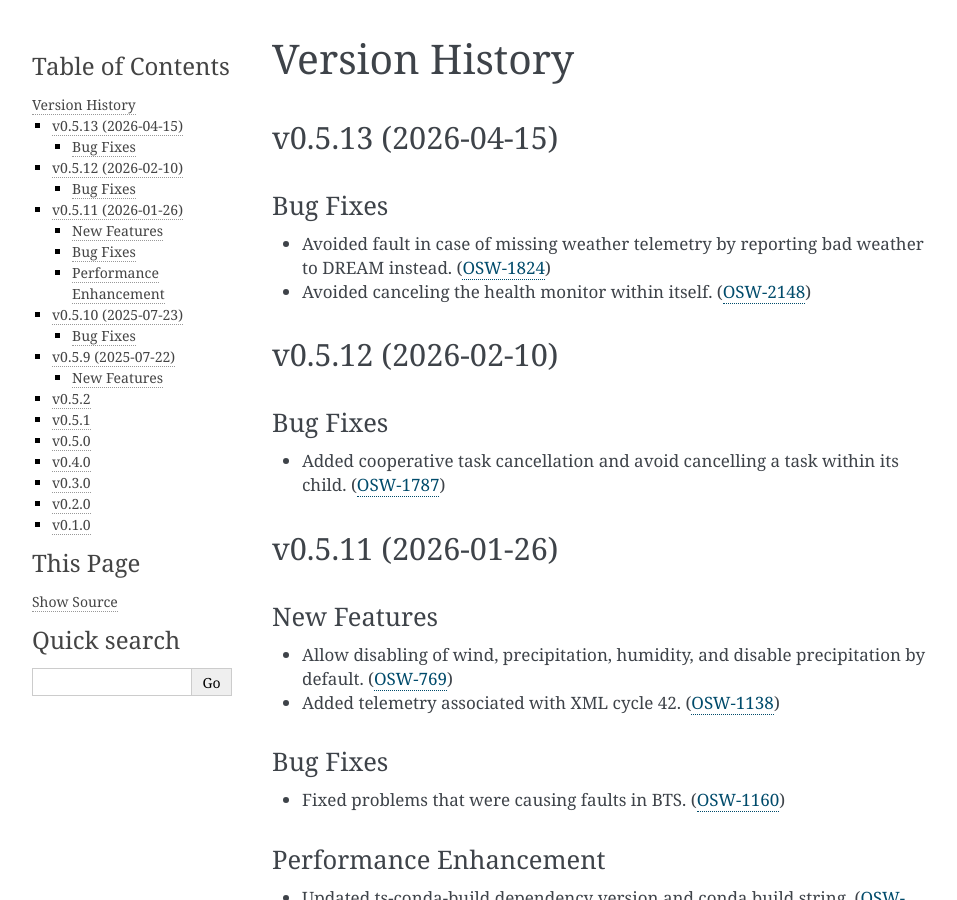
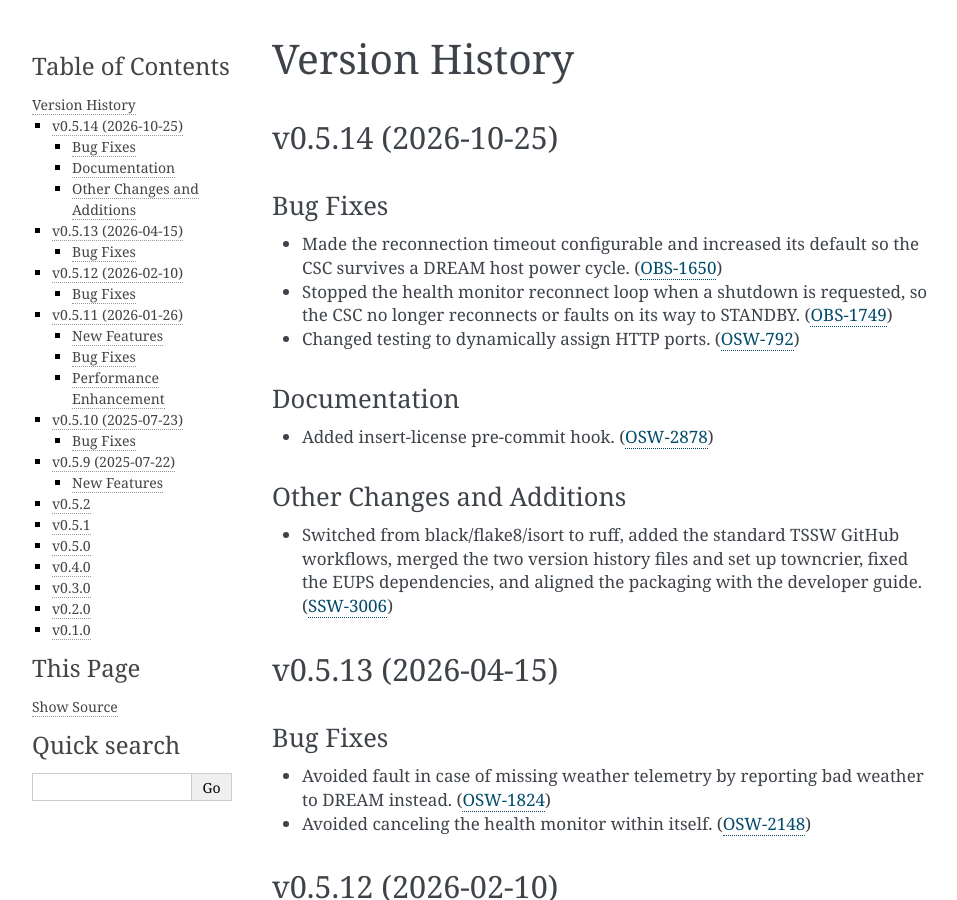
Before and after one commit to lsst-ts/ts_dream, a Sphinx documentation site: the page built from doc/version_history.rst, in a window 1280 px wide and 900 px high. Shown: the whole window, without its empty margins (148-1105 px from the left). Built offline with Sphinx 7.4.7, drawn with Linux system fonts in a browser that asks for light colours.

Commit message:
Update the version history.

```diff
--- a/doc/news/OBS-1650.bugfix.rst
+++ /dev/null
@@ -1 +0,0 @@
-Made the reconnection timeout configurable and increased its default so the CSC survives a DREAM host power cycle.
--- a/doc/news/OBS-1749.bugfix.rst
+++ /dev/null
@@ -1 +0,0 @@
-Stopped the health monitor reconnect loop when a shutdown is requested, so the CSC no longer reconnects or faults on its way to STANDBY.
--- a/doc/news/OSW-2878.doc.rst
+++ /dev/null
@@ -1 +0,0 @@
-Added insert-license pre-commit hook.
--- a/doc/news/OSW-792.bugfix.rst
+++ /dev/null
@@ -1 +0,0 @@
-Changed testing to dynamically assign HTTP ports.
--- a/doc/news/SSW-3006.misc.rst
+++ /dev/null
@@ -1 +0,0 @@
-Switched from black/flake8/isort to ruff, added the standard TSSW GitHub workflows, merged the two version history files and set up towncrier, fixed the EUPS dependencies, and aligned the packaging with the developer guide.
--- a/doc/version_history.rst
+++ b/doc/version_history.rst
@@ -7,6 +7,29 @@ Version History
 ###############
 
 .. towncrier release notes start
+
+v0.5.14 (2026-10-25)
+====================
+
+Bug Fixes
+---------
+
+- Made the reconnection timeout configurable and increased its default so the CSC survives a DREAM host power cycle. (`OBS-1650 <https://rubinobs.atlassian.net//browse/OBS-1650>`_)
+- Stopped the health monitor reconnect loop when a shutdown is requested, so the CSC no longer reconnects or faults on its way to STANDBY. (`OBS-1749 <https://rubinobs.atlassian.net//browse/OBS-1749>`_)
+- Changed testing to dynamically assign HTTP ports. (`OSW-792 <https://rubinobs.atlassian.net//browse/OSW-792>`_)
+
+
+Documentation
+-------------
+
+- Added insert-license pre-commit hook. (`OSW-2878 <https://rubinobs.atlassian.net//browse/OSW-2878>`_)
+
+
+Other Changes and Additions
+---------------------------
+
+- Switched from black/flake8/isort to ruff, added the standard TSSW GitHub workflows, merged the two version history files and set up towncrier, fixed the EUPS dependencies, and aligned the packaging with the developer guide. (`SSW-3006 <https://rubinobs.atlassian.net//browse/SSW-3006>`_)
+
 
 v0.5.13 (2026-04-15)
 ====================
```
